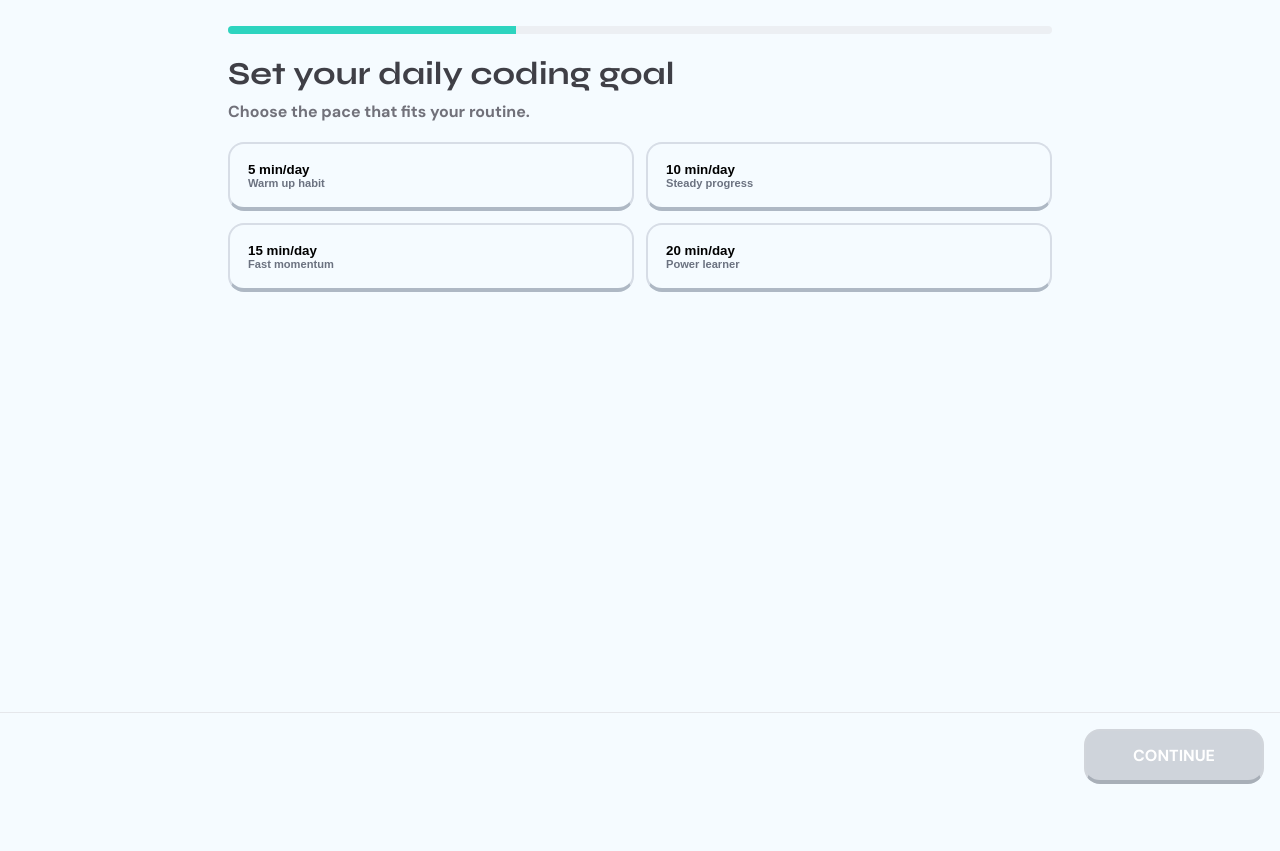
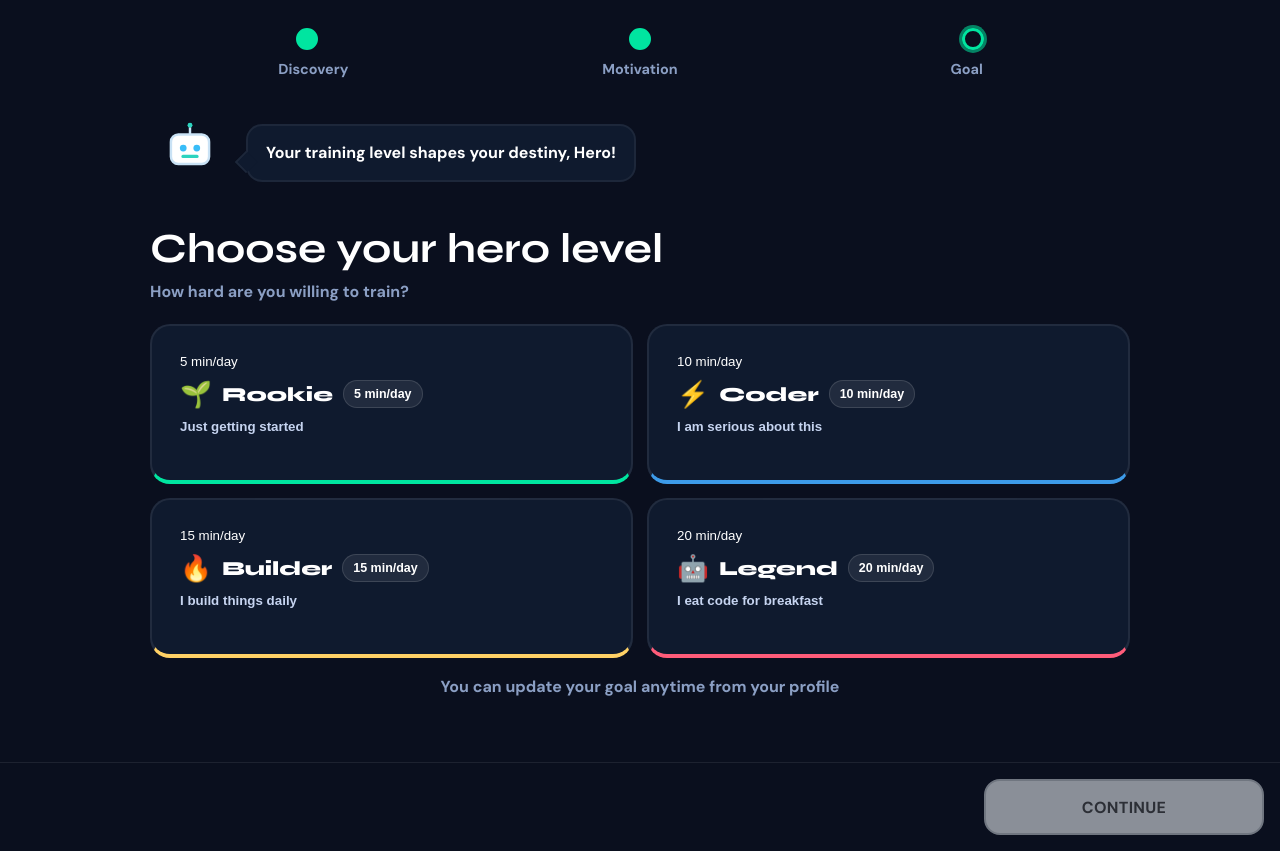
Before and after one commit to adedayocornexology-sys/moyacode, a plain HTML site: page goals.html in a window 1280 px wide. Before the commit the page ends 800 px from the top, so only its background shows below. Drawn offline with Linux system fonts and the light colour scheme.

Commit message:
feat: redesign goals page to hero level selector

```diff
--- a/goals.html
+++ b/goals.html
@@ -8,18 +8,157 @@
   <link rel="preconnect" href="https://fonts.gstatic.com" crossorigin />
   <link href="https://fonts.googleapis.com/css2?family=Syne:wght@700;800&family=DM+Sans:wght@400;500;700&display=swap" rel="stylesheet" />
   <style>
-    *{box-sizing:border-box}body{margin:0;font-family:var(--font-body);background:var(--bg-deep);color:#3f3f46;padding-bottom:110px}
-    .wrap{max-width:860px;margin:0 auto;padding:18px}
-    .progress{height:8px;background:#eceff3;border-radius:999px;overflow:hidden;margin:8px 0 20px}.fill{width:35%;height:100%;background:var(--teal)}
-    h1{
-      font-family: var(--font-display);margin:0 0 8px;font-size:2rem}.sub{margin:0 0 20px;color:#71717a;font-weight:700}
-    .grid{display:grid;grid-template-columns:1fr 1fr;gap:12px}
-    .goal{padding:18px;border-radius:16px;border:2px solid #d7dde6;border-bottom:4px solid #aeb8c4;background:var(--bg-deep);cursor:pointer;font-weight:800;text-align:left}
-    .goal small{display:block;color:#6b7280;font-weight:700}.goal.selected{border-color:var(--blue);border-bottom-color:#1596cf;color:var(--blue);box-shadow:0 0 0 3px rgba(28,176,246,.15)}
-    .bar{position:fixed;left:0;right:0;bottom:0;border-top:1px solid #e5e7eb;background:var(--bg-deep);padding:16px;display:flex;justify-content:flex-end}
-    .btn{min-width:180px;padding:14px 24px;border-radius:16px;border:2px solid #d1d5db;border-bottom:4px solid #a8afb8;background:#cfd4db;color:#fff;text-decoration:none;text-transform:uppercase;font-weight:900;pointer-events:none;display:inline-flex;justify-content:center}
-    .btn.on{background:var(--teal);border-color:#55bf02;border-bottom-color:var(--teal-dark);pointer-events:auto}
-    @media (max-width:760px){.grid{grid-template-columns:1fr}}
+    * { box-sizing: border-box; }
+    body {
+      margin: 0;
+      font-family: var(--font-body);
+      background: #0A0F1E;
+      color: #fff;
+      padding-bottom: 120px;
+      animation: fadeSlideUp 0.4s ease both;
+    }
+    .wrap { width: min(980px, 92vw); margin: 0 auto; padding: 22px 0 34px; }
+
+    .steps { margin: 6px 0 30px; }
+    .step-line {
+      display: grid;
+      grid-template-columns: 1fr auto 1fr auto 1fr;
+      align-items: center;
+      gap: 10px;
+      margin-bottom: 10px;
+    }
+    .connector { height: 4px; background: rgba(255,255,255,0.16); border-radius: 999px; }
+    .step-dot {
+      width: 22px;
+      height: 22px;
+      border-radius: 50%;
+      border: 3px solid #00E5A0;
+      background: transparent;
+      justify-self: center;
+    }
+    .step-dot.done { background: #00E5A0; }
+    .step-dot.current {
+      box-shadow: 0 0 0 0 rgba(0,229,160,0.7);
+      animation: pulseGlow 1.6s infinite;
+    }
+    .step-labels {
+      display: grid;
+      grid-template-columns: repeat(3,1fr);
+      color: #8B9FC4;
+      font-weight: 700;
+      font-size: 0.9rem;
+      text-align: center;
+    }
+
+    .bot-note { display: flex; align-items: center; gap: 16px; margin-bottom: 26px; }
+    .bubble {
+      position: relative;
+      background: #0F1A2E;
+      border: 2px solid rgba(255,255,255,0.06);
+      border-radius: 16px;
+      padding: 16px 18px;
+      color: #fff;
+      font-weight: 700;
+      line-height: 1.4;
+    }
+    .bubble::before {
+      content: '';
+      position: absolute;
+      left: -10px;
+      top: 28px;
+      width: 14px;
+      height: 14px;
+      transform: rotate(45deg);
+      background: #0F1A2E;
+      border-left: 2px solid rgba(255,255,255,0.06);
+      border-bottom: 2px solid rgba(255,255,255,0.06);
+    }
+
+    h1 { margin: 0 0 8px; font-size: clamp(2rem, 4vw, 2.6rem); font-family: var(--font-display); }
+    .sub { margin: 0 0 22px; color: #8B9FC4; font-weight: 700; }
+
+    .grid { display: grid; grid-template-columns: repeat(2, minmax(0, 1fr)); gap: 14px; }
+    .goal {
+      min-height: 160px;
+      padding: 28px;
+      border-radius: 20px;
+      border: 2px solid rgba(255,255,255,0.08);
+      border-bottom: 4px solid var(--accent);
+      background: #0F1A2E;
+      cursor: pointer;
+      color: #fff;
+      text-align: left;
+      display: flex;
+      flex-direction: column;
+      gap: 10px;
+    }
+    .goal-head { display: flex; align-items: center; justify-content: space-between; gap: 10px; }
+    .goal .emoji { font-size: 1.6rem; }
+    .goal .tier { font-weight: 900; font-size: 1.25rem; font-family: var(--font-display); }
+    .goal .badge {
+      font-size: 0.78rem;
+      font-weight: 800;
+      padding: 6px 10px;
+      border-radius: 999px;
+      background: rgba(255,255,255,0.08);
+      border: 1px solid rgba(255,255,255,0.12);
+    }
+    .goal .flavor { color: #C6D4F0; font-weight: 700; margin: 0; }
+    .difficulty-track { height: 6px; background: rgba(255,255,255,0.1); border-radius: 999px; overflow: hidden; margin-top: auto; }
+    .difficulty-fill { height: 100%; border-radius: 999px; width: var(--fill); background: var(--accent); }
+
+    .goal.selected {
+      border-color: var(--accent);
+      box-shadow: 0 0 0 2px var(--accent), 0 0 24px var(--accent);
+    }
+
+    .goal-note { margin: 18px 0 0; text-align: center; color: #8B9FC4; font-weight: 600; }
+
+    .bar {
+      position: fixed;
+      left: 0;
+      right: 0;
+      bottom: 0;
+      border-top: 1px solid rgba(255,255,255,0.08);
+      background: #0A0F1E;
+      padding: 16px;
+      display: flex;
+      justify-content: flex-end;
+    }
+    .btn {
+      width: 100%;
+      max-width: 280px;
+      height: 56px;
+      border-radius: 16px;
+      border: 2px solid #707680;
+      background: #8a8f98;
+      color: #2c2f36;
+      text-decoration: none;
+      text-transform: uppercase;
+      font-weight: 900;
+      letter-spacing: .02em;
+      pointer-events: none;
+      display: inline-flex;
+      align-items: center;
+      justify-content: center;
+    }
+    .btn.on {
+      background: #00E5A0;
+      color: #000;
+      border-color: #00E5A0;
+      pointer-events: auto;
+    }
+
+    @media (max-width: 820px) {
+      .grid { grid-template-columns: 1fr; }
+      .bot-note { align-items: flex-start; }
+    }
+
+    @keyframes pulseGlow {
+      0% { box-shadow: 0 0 0 0 rgba(0,229,160,0.72); }
+      70% { box-shadow: 0 0 0 12px rgba(0,229,160,0); }
+      100% { box-shadow: 0 0 0 0 rgba(0,229,160,0); }
+    }
 
     @keyframes fadeSlideUp {
       from { opacity: 0; transform: translateY(12px); }
@@ -30,16 +169,62 @@
 </head>
 <body>
   <main class="wrap">
-    <div class="progress"><div class="fill"></div></div>
-    <h1>Set your daily coding goal</h1>
-    <p class="sub">Choose the pace that fits your routine.</p>
+    <section class="steps" aria-label="Onboarding progress">
+      <div class="step-line">
+        <div class="step-dot done" aria-hidden="true"></div>
+        <div class="connector" aria-hidden="true"></div>
+        <div class="step-dot done" aria-hidden="true"></div>
+        <div class="connector" aria-hidden="true"></div>
+        <div class="step-dot current" aria-hidden="true"></div>
+      </div>
+      <div class="step-labels">
+        <span>Discovery</span>
+        <span>Motivation</span>
+        <span>Goal</span>
+      </div>
+    </section>
+
+    <section class="bot-note" aria-label="MoyaBot encouragement">
+      <svg width="80" height="80" viewBox="0 0 260 260" xmlns="http://www.w3.org/2000/svg" role="img" aria-label="MoyaBot">
+        <rect x="68" y="70" width="124" height="96" rx="24" fill="#ffffff" stroke="#c9e2f5" stroke-width="8"/>
+        <circle cx="108" cy="114" r="11" fill="var(--blue)"/>
+        <circle cx="152" cy="114" r="11" fill="var(--blue)"/>
+        <rect x="102" y="136" width="56" height="10" rx="5" fill="var(--teal)"/>
+        <line x1="130" y1="70" x2="130" y2="46" stroke="#c9e2f5" stroke-width="8"/>
+        <circle cx="130" cy="40" r="8" fill="var(--teal)"/>
+      </svg>
+      <p class="bubble">Your training level shapes your destiny, Hero!</p>
+    </section>
+
+    <h1>Choose your hero level</h1>
+    <p class="sub">How hard are you willing to train?</p>
+
     <section class="grid">
-      <button class="goal" type="button">5 min/day<small>Warm up habit</small></button>
-      <button class="goal" type="button">10 min/day<small>Steady progress</small></button>
-      <button class="goal" type="button">15 min/day<small>Fast momentum</small></button>
-      <button class="goal" type="button">20 min/day<small>Power learner</small></button>
+      <button class="goal" type="button" style="--accent:#00E5A0;--fill:25%;">5 min/day
+        <div class="goal-head"><span class="emoji">🌱</span><span class="tier">Rookie</span><span class="badge">5 min/day</span></div>
+        <p class="flavor">Just getting started</p>
+        <div class="difficulty-track"><div class="difficulty-fill"></div></div>
+      </button>
+      <button class="goal" type="button" style="--accent:#3D9BE9;--fill:50%;">10 min/day
+        <div class="goal-head"><span class="emoji">⚡</span><span class="tier">Coder</span><span class="badge">10 min/day</span></div>
+        <p class="flavor">I am serious about this</p>
+        <div class="difficulty-track"><div class="difficulty-fill"></div></div>
+      </button>
+      <button class="goal" type="button" style="--accent:#FFD166;--fill:75%;">15 min/day
+        <div class="goal-head"><span class="emoji">🔥</span><span class="tier">Builder</span><span class="badge">15 min/day</span></div>
+        <p class="flavor">I build things daily</p>
+        <div class="difficulty-track"><div class="difficulty-fill"></div></div>
+      </button>
+      <button class="goal" type="button" style="--accent:#FF5C7A;--fill:100%;">20 min/day
+        <div class="goal-head"><span class="emoji">🤖</span><span class="tier">Legend</span><span class="badge">20 min/day</span></div>
+        <p class="flavor">I eat code for breakfast</p>
+        <div class="difficulty-track"><div class="difficulty-fill"></div></div>
+      </button>
     </section>
+
+    <p class="goal-note">You can update your goal anytime from your profile</p>
   </main>
+
   <footer class="bar"><a id="continue" class="btn" href="quiz.html" aria-disabled="true">Continue</a></footer>
   <script>
     const goals = document.querySelectorAll('.goal');
```
